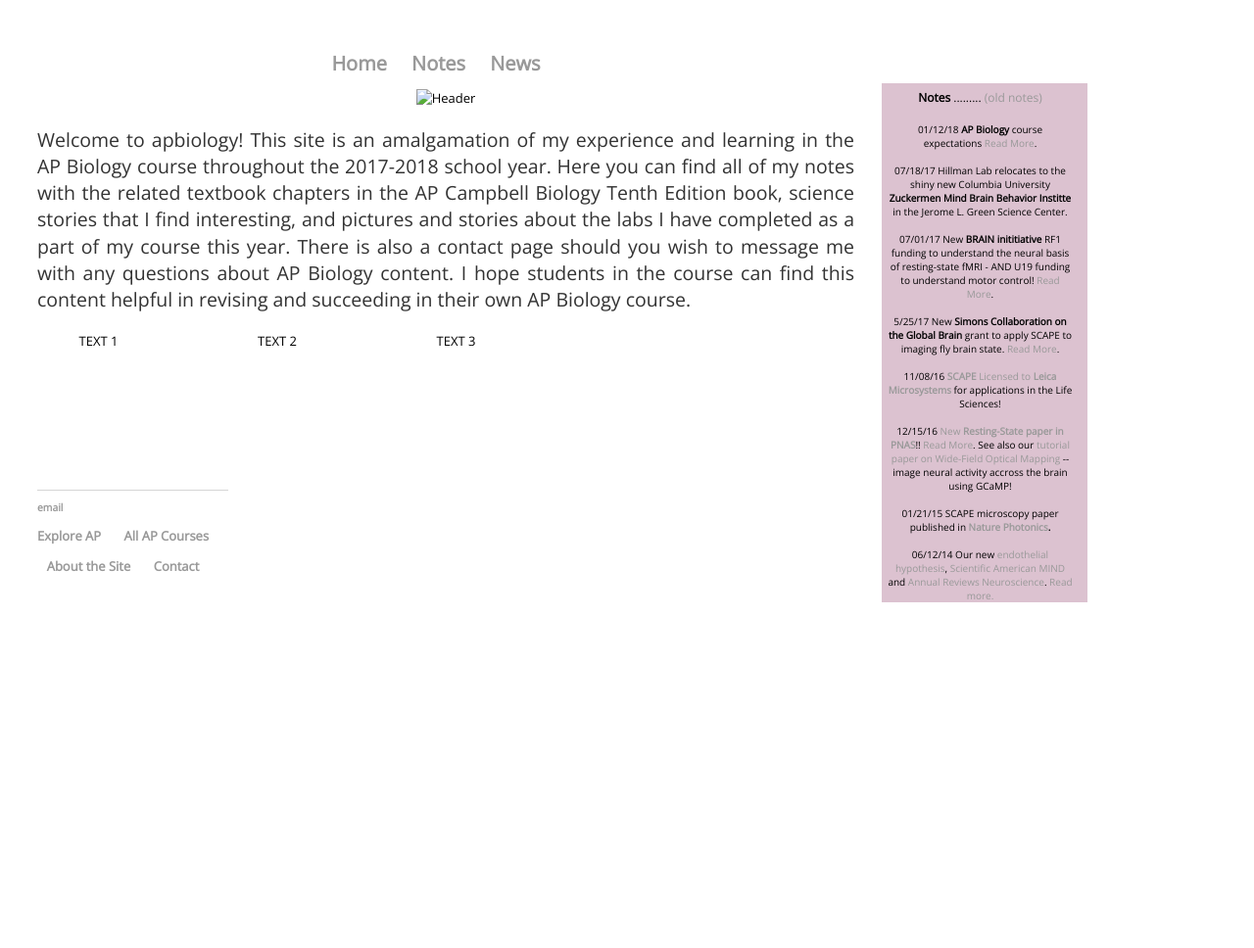
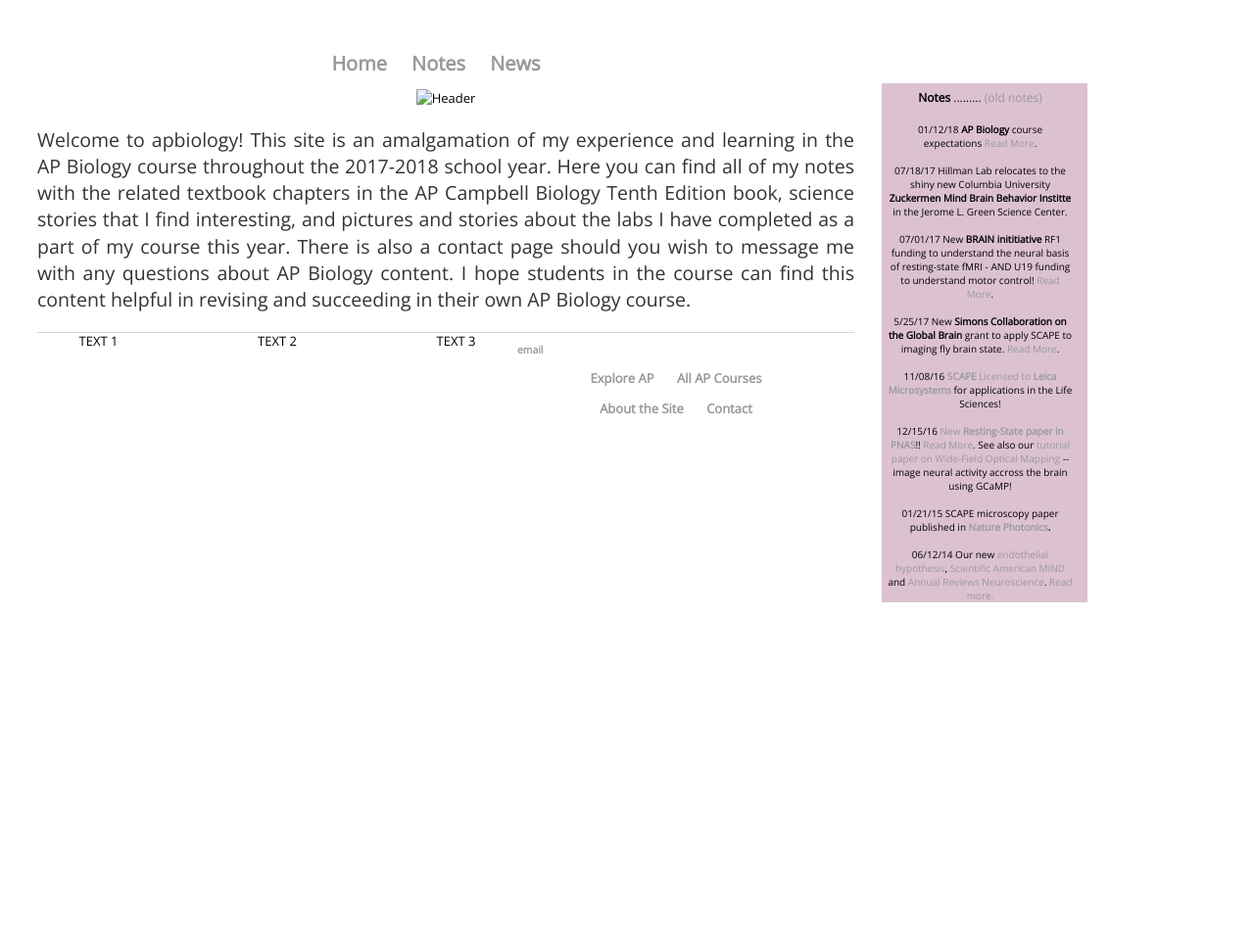
Before and after one commit to meganscarlett/meganscarlett.github.io, a Jekyll site: the page built from index.html, in a window 1280 px wide. Shown: the whole page at 98% size. Built offline with Jekyll 4.4.1, drawn with Linux system fonts in a browser that asks for light colours.

Commit message:
Update default.html

```diff
--- a/_layouts/default.html
+++ b/_layouts/default.html
@@ -20,7 +20,7 @@
 		{{content}}
 
 		</div><!-- /.container -->
-		<div style="position: absolute; top: 500px">
+		<div style="position: top: 500px">
 		<footer>
     		<ul>
         		<li><a href="mailto:megan16scarlett@gmail.com">email</a></li>
```
